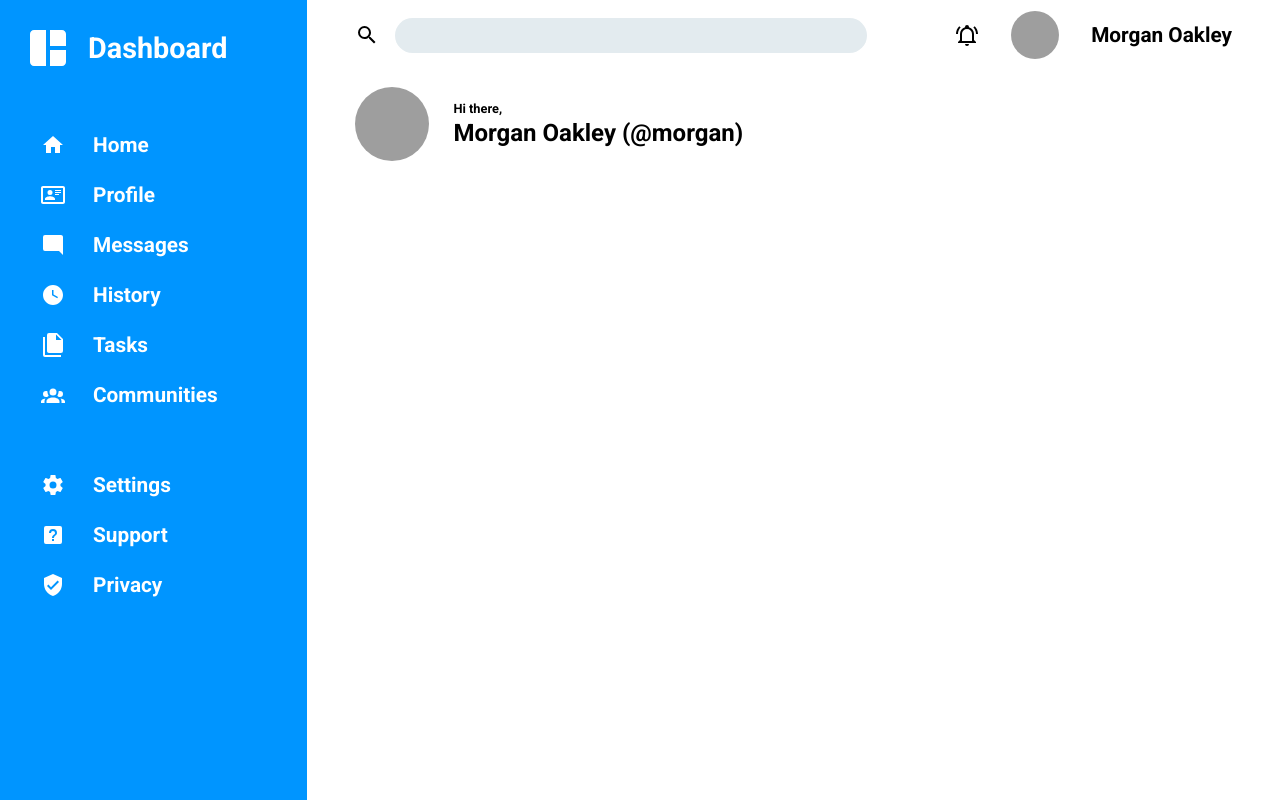
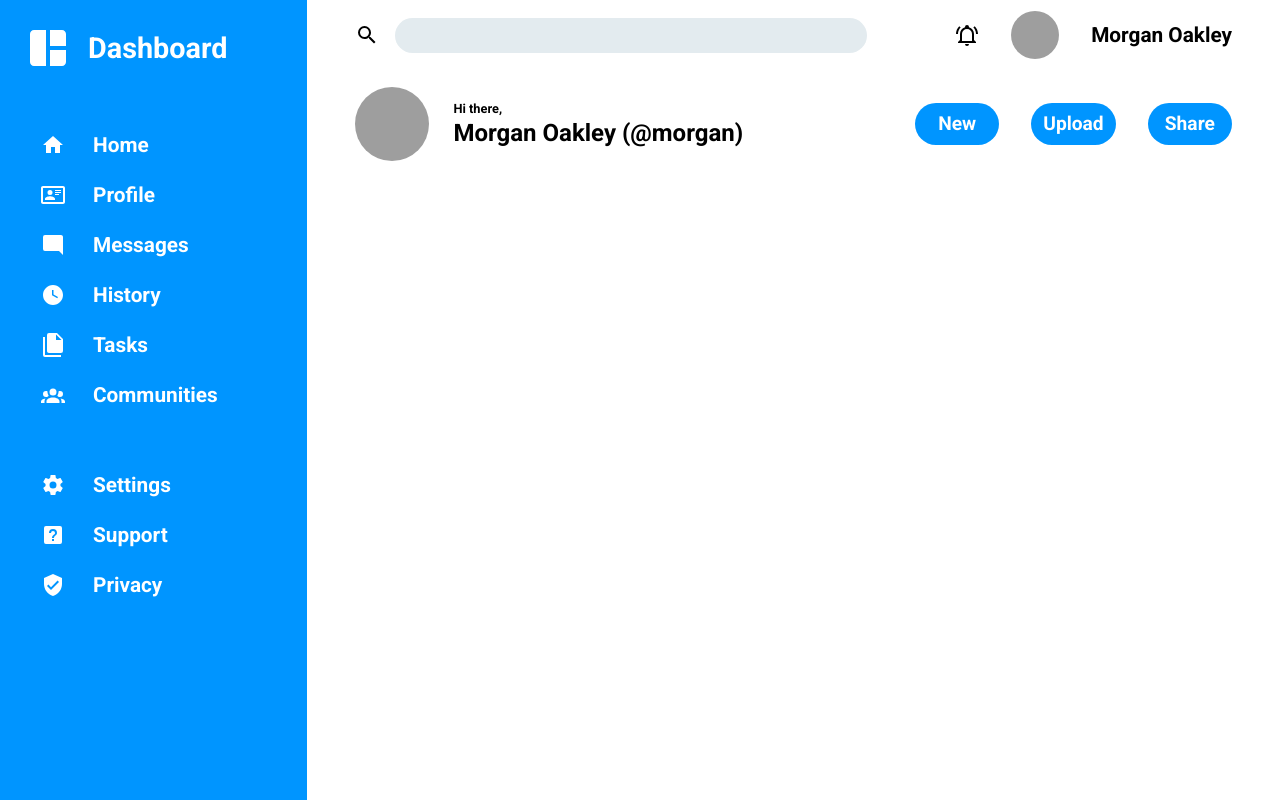
Before and after one commit to 99Twister/Admin-Dashboard, a plain HTML site: page index.html in a window 1280 px wide. Drawn offline with Linux system fonts and the light colour scheme; grey boxes are pictures that could not be loaded.

Commit message:
add media managment buttons new, upload, share

```diff
--- a/index.html
+++ b/index.html
@@ -62,14 +62,15 @@
   </nav>
 
 	<main>
+		<div id="header">
 
-		<div id="header">
 			<div id="search-bar">
 				<label for="search-field">
 					<svg xmlns="http://www.w3.org/2000/svg" viewBox="0 0 24 24"><path d="M9.5,3A6.5,6.5 0 0,1 16,9.5C16,11.11 15.41,12.59 14.44,13.73L14.71,14H15.5L20.5,19L19,20.5L14,15.5V14.71L13.73,14.44C12.59,15.41 11.11,16 9.5,16A6.5,6.5 0 0,1 3,9.5A6.5,6.5 0 0,1 9.5,3M9.5,5C7,5 5,7 5,9.5C5,12 7,14 9.5,14C12,14 14,12 14,9.5C14,7 12,5 9.5,5Z" /></svg>
 				</label>
 				<input type="search" name="search" id="search-field">
 			</div>
+
 			<div id="profile">
 				<div id="alert">
 					<svg xmlns="http://www.w3.org/2000/svg" viewBox="0 0 24 24"><path d="M10,21H14A2,2 0 0,1 12,23A2,2 0 0,1 10,21M21,19V20H3V19L5,17V11C5,7.9 7.03,5.17 10,4.29C10,4.19 10,4.1 10,4A2,2 0 0,1 12,2A2,2 0 0,1 14,4C14,4.1 14,4.19 14,4.29C16.97,5.17 19,7.9 19,11V17L21,19M17,11A5,5 0 0,0 12,6A5,5 0 0,0 7,11V18H17V11M19.75,3.19L18.33,4.61C20.04,6.3 21,8.6 21,11H23C23,8.07 21.84,5.25 19.75,3.19M1,11H3C3,8.6 3.96,6.3 5.67,4.61L4.25,3.19C2.16,5.25 1,8.07 1,11Z" /></svg>
@@ -80,6 +81,7 @@
 					<p>Morgan Oakley</p>
 				</div>
 			</div>
+
 			<div id="welcome-message">
 				<div id="welcome-avatar">
 				</div>
@@ -88,7 +90,20 @@
 					<h2>Morgan Oakley (@morgan)</h2>
 				</div>
 			</div>
-			<div id="a4"></div>
+
+			<div id="media-options">
+				<div>
+					<button id="create-btn">New</button>
+				</div>
+
+				<div>
+					<button id="upload-btn">Upload</button>
+				</div>
+
+				<div>
+					<button id="share-btn">Share</button>
+				</div>
+			</div>
 		</div>
 
 	</main>
--- a/styles.css
+++ b/styles.css
@@ -27,6 +27,15 @@ h1, h2, p {
 	margin: 0;
 }
 
+button, input {
+	appearance: none;
+	cursor: pointer;
+	font-family: inherit;
+	font-weight: inherit;
+	border: none;
+	background-color: inherit;
+}
+
 .nav-head {
 	cursor: default;
 	display: grid;
@@ -44,22 +53,16 @@ h1, h2, p {
 }
 
 .nav-list > * {
-	appearance: none;
-	cursor: pointer;
 	position: relative;
 	display: grid;
 	grid-template-columns: 48px 1fr;
 	gap: 1rem;
 	padding: 5px;
 	align-items: center;
-	border: none;
-	background: none;
 	color: white;
 	fill: white;
-	font-family: "Roboto";
-	font-weight: 700;
 	font-size: 1.3rem;
-	border-radius: 1rem;
+	border-radius: 100px;
 	transition: scale 0.1s, background-color 0.1s;
 }
 
@@ -101,14 +104,10 @@ main {
 }
 
 #search-bar > input {
-	appearance: none;
 	width: 100%;
 	padding: 0.5rem 1rem;
-	font-family: "Roboto";
-	font-weight: 700;
 	font-size: 1rem;
 	background-color: rgb(227, 235, 239);
-	border:none;
 	border-radius: 100px;
 	transition: background-color 0.1s;
 }
@@ -195,3 +194,30 @@ main {
 	font-size: 0.8rem;
 	padding-bottom: 0.2rem;
 }
+
+#media-options {
+	display: grid;
+	grid-template-columns: 1fr 1fr 1fr;
+	gap: 2rem;
+	justify-items: center;
+	align-items: center;
+	padding: 0 3rem 0 1.5rem;
+}
+
+#media-options > div {
+	box-sizing: border-box;
+	display: flex;
+	align-items: center;
+	width: 100%;
+	height: 100%;
+}
+
+#media-options button {
+	width: 100%;
+	height: fit-content;
+	padding: 0.6rem;
+	font-size: 1.2rem;
+	background-color: rgb(0, 149, 255);
+	border-radius: 100px;
+	color: white;
+}
```
